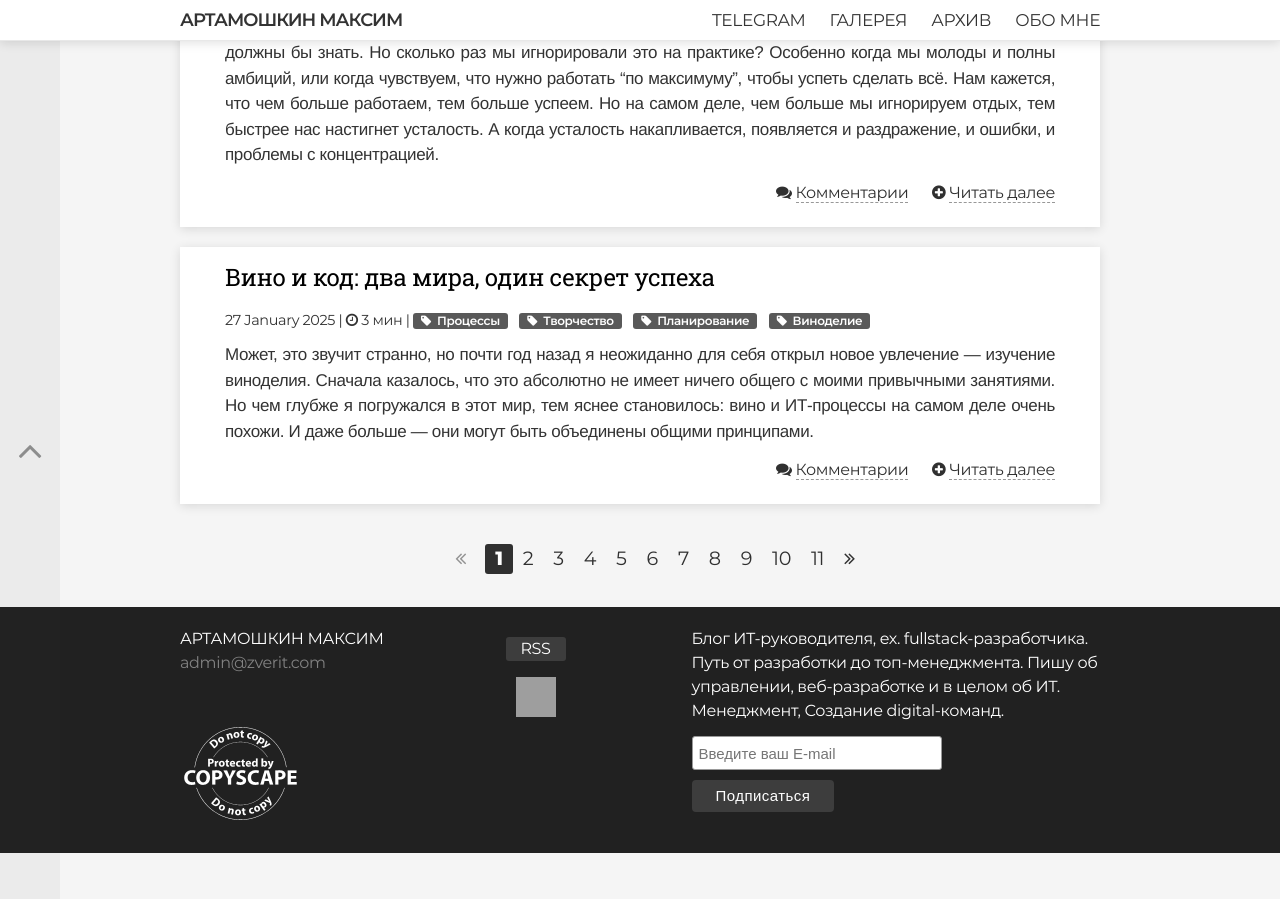
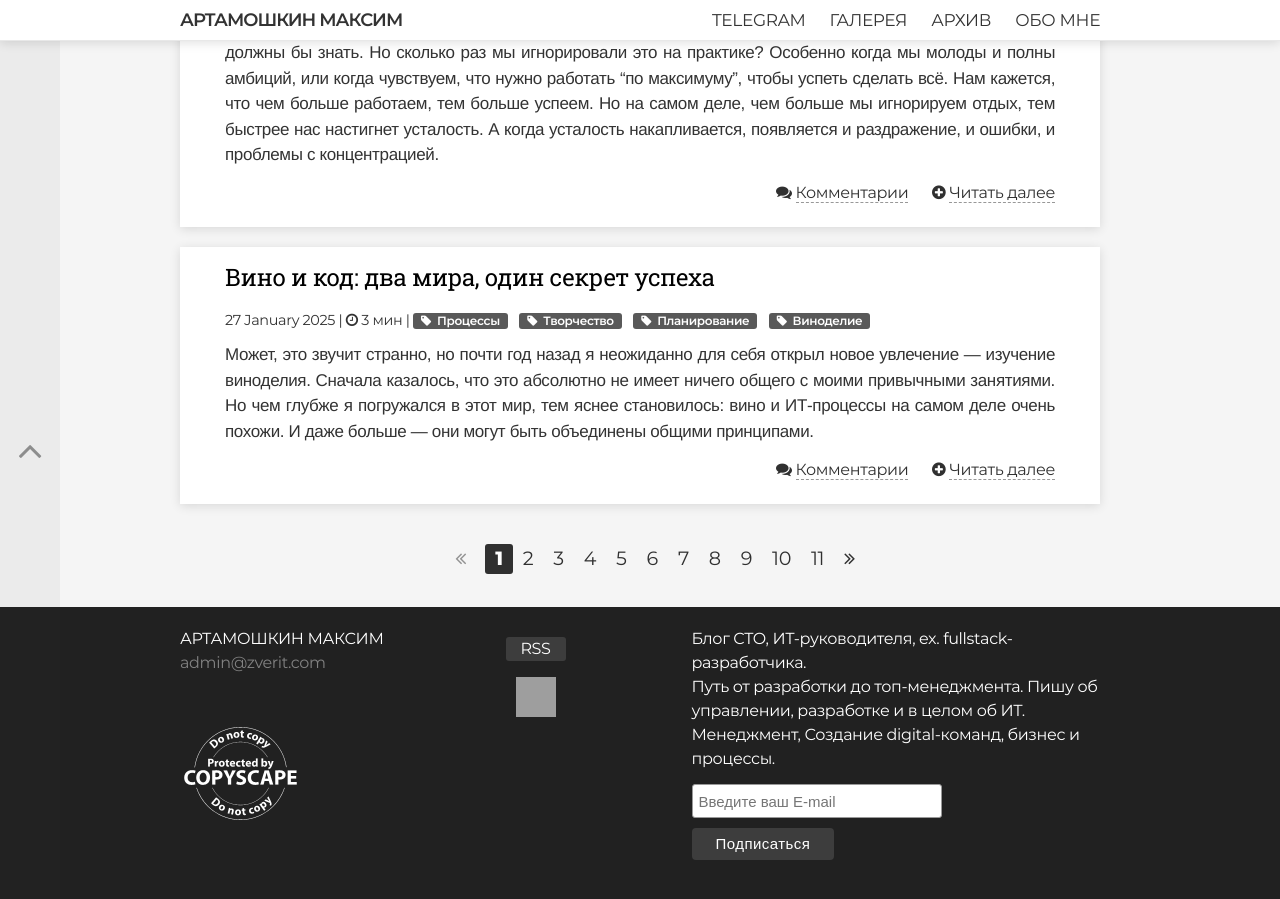
Before and after one commit to martamoshkin/blog.zverit.com, a Jekyll site: the page built from index.html, in a window 1280 px wide and 900 px high, scrolled down 1008 px. Built offline with Jekyll 4.4.1, drawn with Linux system fonts in a browser that asks for light colours; the list of posts is cut into pages by our own code; before the commit the page ends 1861 px from its top, so only the background shows below that; grey boxes are pictures that could not be loaded.

Commit message:
Update _config.yml

```diff
--- a/_config.yml
+++ b/_config.yml
@@ -2,11 +2,11 @@ title: Артамошкин Максим
 # Site settings
 email: admin@zverit.com
 description: > # this means to ignore newlines until "baseurl:"
-  Блог ИТ-руководителя, ex. fullstack-разработчика.
+  Блог CTO, ИТ-руководителя, ex. fullstack-разработчика.
   <br/>
-  Путь от разработки до топ-менеджмента. Пишу об управлении, веб-разработке и в целом об ИТ.
+  Путь от разработки до топ-менеджмента. Пишу об управлении, разработке и в целом об ИТ.
   <br/>
-  Менеджмент, Создание digital-команд.
+  Менеджмент, Создание digital-команд, бизнес и процессы.
 baseurl: "" # the subpath of your site, e.g. /blog
 url: "https://blog.zverit.com" # the base hostname & protocol for your site
 # twitter_username: zverit
```
